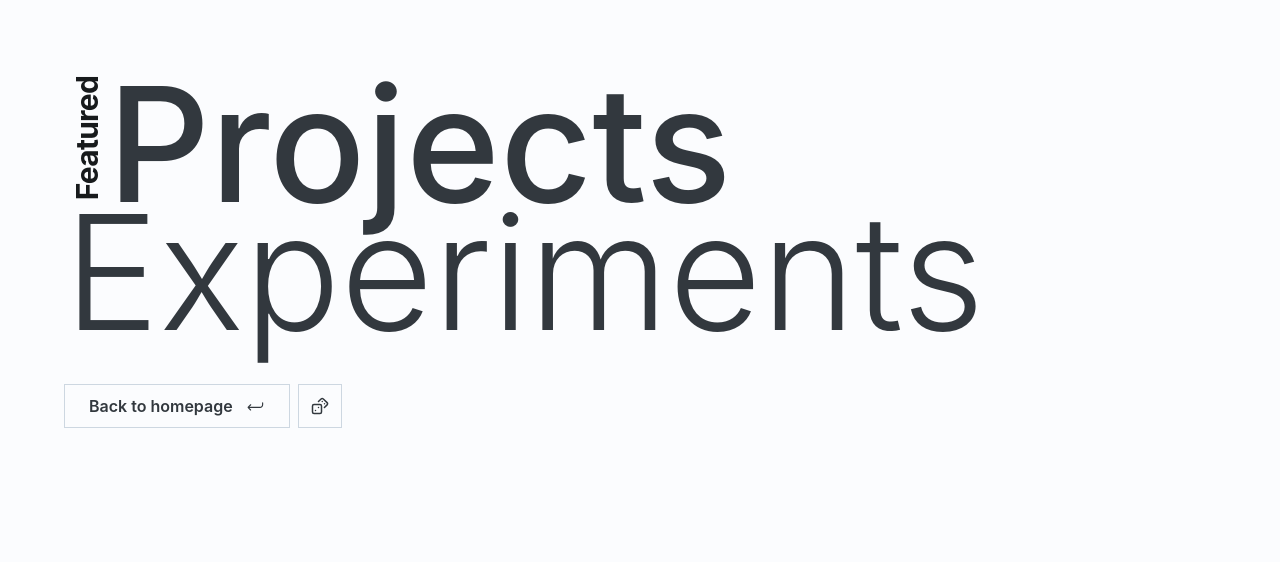
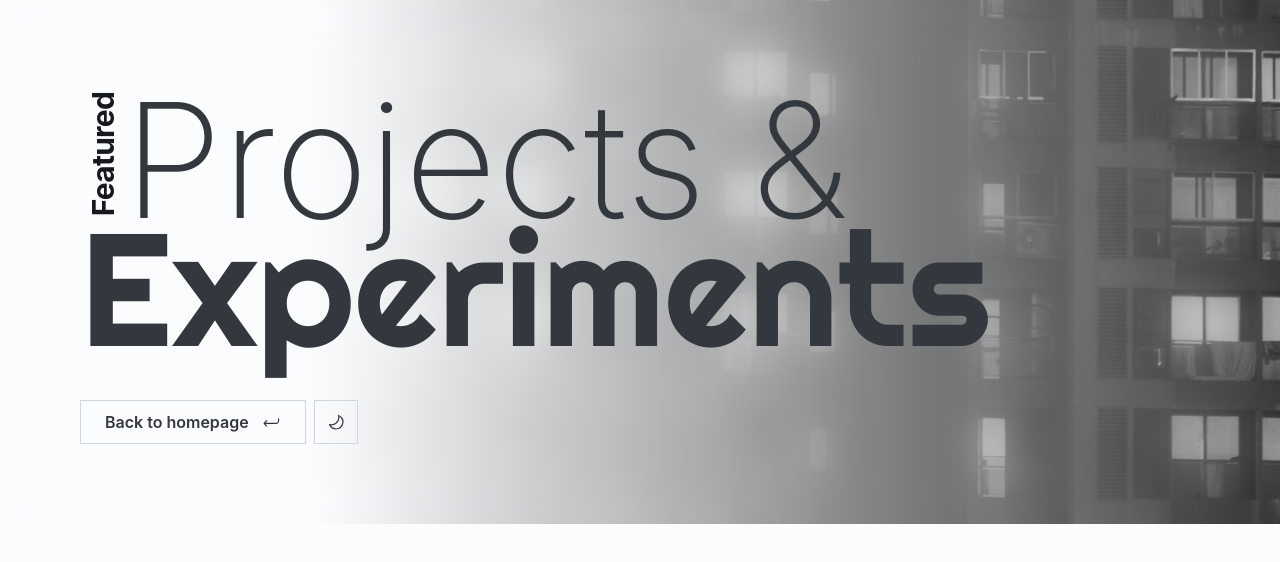
Before and after one commit to BSoDium/bsodium.fr, a React (Create React App) app: page /projects in a window 1280 px wide. Shown: the top 562 px of the page. Built offline with nearby package versions, Linux system fonts and the light colour scheme.

Commit message:
feat: add dynamic background

```diff
--- a/src/App.global.scss
+++ b/src/App.global.scss
@@ -1,5 +1,6 @@
 @import url('https://fonts.googleapis.com/css2?family=Fira+Code:wght@500&display=swap');
 @import url('https://fonts.googleapis.com/css?family=Poppins:wght@300;400;500;600;700&display=swap');
+@import url('https://fonts.googleapis.com/css2?family=Righteous&display=swap');
 
 html,
 body,
--- a/src/components/Details.tsx
+++ b/src/components/Details.tsx
@@ -250,6 +250,7 @@ export default function Details({
   useEffect(() => {
     transRef.start();
   }, [category]);
+
   return (
     <Stack direction="row">
       {transitions((style, item) => {
--- a/src/components/projects/Projects.tsx
+++ b/src/components/projects/Projects.tsx
@@ -1,21 +1,100 @@
 import {
+  Box,
   Button, IconButton, Stack, Typography,
+  useColorScheme,
 } from '@mui/joy';
 import FixedMode from 'components/FixedMode';
 import React from 'react';
+import { GoMoon, GoSun } from 'react-icons/go';
 import { IoIosReturnLeft } from 'react-icons/io';
-import { LuDices } from 'react-icons/lu';
 import { Link } from 'react-router-dom';
+import architectureLight from 'assets/architecture-light.jpg';
+import architectureDark from 'assets/architecture-dark.jpg';
+
+function ThemeSwitcherButton() {
+  const { mode, systemMode, setMode } = useColorScheme();
+
+  return (
+    <IconButton
+      variant="outlined"
+      color="neutral"
+      size="lg"
+      onClick={() => {
+        setMode((mode || systemMode) === 'light' ? 'dark' : 'light');
+      }}
+      sx={(theme) => ({
+        transition: 'all ease .2s',
+        position: 'relative',
+        borderRadius: '0',
+        width: 'fit-content',
+        flexShrink: 0,
+        padding: '1 2',
+
+        '&:hover': {
+          background: theme.palette.text.primary,
+          color: theme.palette.background.level1,
+          borderColor: theme.palette.text.primary,
+        },
+        '&:active': {
+          transform: 'scale(.98)',
+        },
+        '& > span > svg': {
+          transition: 'all ease .2s',
+        },
+      })}
+    >
+      {(mode || systemMode) === 'light' ? <GoSun /> : <GoMoon />}
+    </IconButton>
+  );
+}
+
+function ThemeAwareIllustration() {
+  const { mode, systemMode } = useColorScheme();
+
+  return (
+    <Stack sx={{
+      position: 'absolute',
+      right: 'min(0rem, calc(100vw - 100rem))',
+      width: '100rem',
+      '&:after': {
+        content: '""',
+        position: 'absolute',
+        top: 0,
+        left: 0,
+        width: '100%',
+        height: '100%',
+        backdropFilter: 'blur(20px)',
+        mask: 'linear-gradient(to left, transparent, black 60%)',
+      },
+    }}
+    >
+      <Box
+        component="img"
+        src={(mode || systemMode) === 'light' ? architectureLight : architectureDark}
+        alt="Brutalist building by Arthur Swiffen"
+        sx={{
+          position: 'relative',
+          marginTop: '-23rem',
+          width: '100%',
+          WebkitMaskImage: 'linear-gradient(to left,black 10%,transparent 80%)',
+          maskImage: 'linear-gradient(to left,black 10%,transparent 80%)',
+          filter: 'grayscale(1)',
+        }}
+      />
+    </Stack>
+  );
+}
 
 export default function Projects() {
   return (
-    <FixedMode mode="system" style={{ overflow: 'hidden' }}>
-      <Stack padding="min(5rem, 5%)" gap={2} alignItems="start">
+    <FixedMode mode="system" style={{ overflow: 'hidden', position: 'relative' }}>
+      <ThemeAwareIllustration />
+      <Stack padding="5rem" gap={2} alignItems="start">
         <Stack>
           <Typography
             level="display1"
             fontSize="10rem"
-            fontWeight={500}
+            fontWeight={200}
             lineHeight={1}
             sx={{ position: 'relative', marginLeft: '2.72rem' }}
           >
@@ -31,7 +110,7 @@ export default function Projects() {
             >
               Featured
             </Typography>
-            Projects
+            Projects &
           </Typography>
           <Typography
             level="display1"
@@ -39,10 +118,11 @@ export default function Projects() {
             fontWeight={300}
             lineHeight={0.6}
             marginBottom="3rem"
+            zIndex={1}
+            fontFamily={'"Righteous", sans-serif'}
           >
             Experiments
           </Typography>
-
         </Stack>
         <Stack direction="row" gap={1}>
           <Button
@@ -85,33 +165,7 @@ export default function Projects() {
           >
             Back to homepage
           </Button>
-          <IconButton
-            variant="outlined"
-            color="neutral"
-            size="lg"
-            sx={(theme) => ({
-              transition: 'all ease .2s',
-              position: 'relative',
-              borderRadius: '0',
-              width: 'fit-content',
-              flexShrink: 0,
-              padding: '1 2',
-
-              '&:hover': {
-                background: theme.palette.text.primary,
-                color: theme.palette.background.level1,
-                borderColor: theme.palette.text.primary,
-              },
-              '&:active': {
-                transform: 'scale(.98)',
-              },
-              '& > span > svg': {
-                transition: 'all ease .2s',
-              },
-            })}
-          >
-            <LuDices />
-          </IconButton>
+          <ThemeSwitcherButton />
         </Stack>
       </Stack>
     </FixedMode>
```
Also changed, not shown: src/assets/architecture-dark.jpg (added), src/assets/architecture-light.jpg (added).
